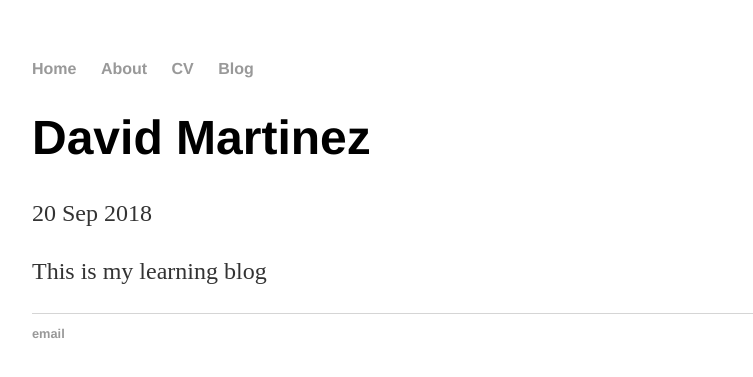
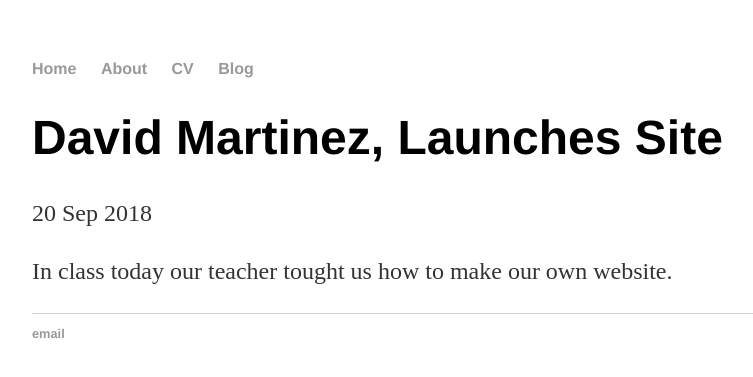
Before and after one commit to David4796/David4796.github.io, a Jekyll site: the page built from _posts/2018-18-18-david-martinez-learning-blog.md, in a window 1280 px wide. Shown: the top 377 px of the page, without its empty margins (160-913 px from the left). Built offline with Jekyll 4.4.1, drawn with Linux system fonts in a browser that asks for light colours.

Commit message:
Update 2018-18-18-david-martinez-learning-blog.md

```diff
--- a/_posts/2018-18-18-david-martinez-learning-blog.md
+++ b/_posts/2018-18-18-david-martinez-learning-blog.md
@@ -1,7 +1,7 @@
 ---
 layout: post
-title: "David Martinez"
+title: "David Martinez, Launches Site"
 date: 2018-09-20
 ---
 
-This is my learning blog
+In class today our teacher tought us how to make our own website.
```
